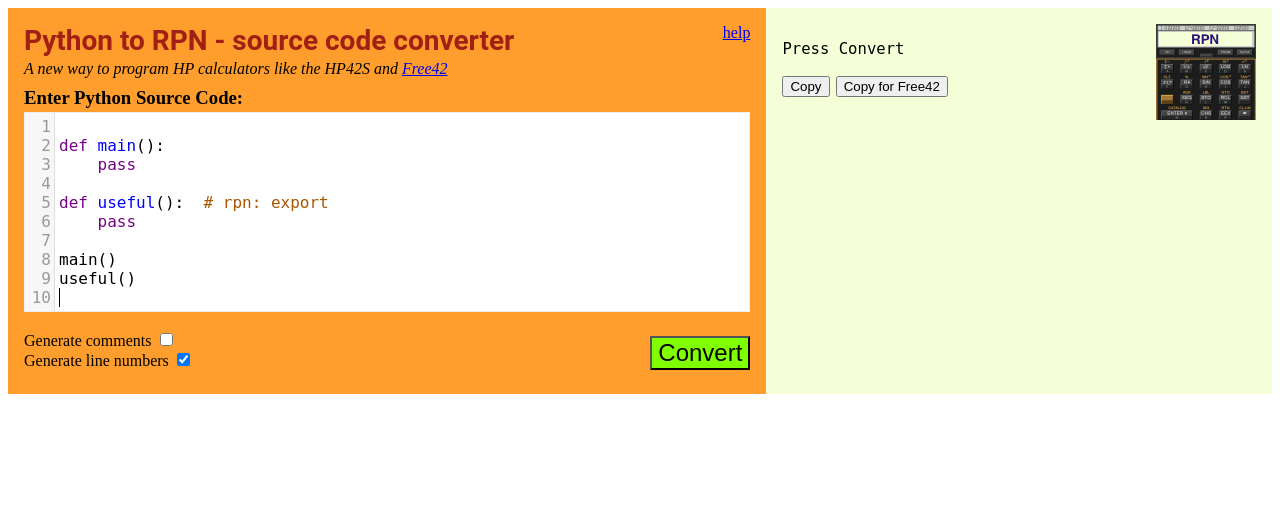
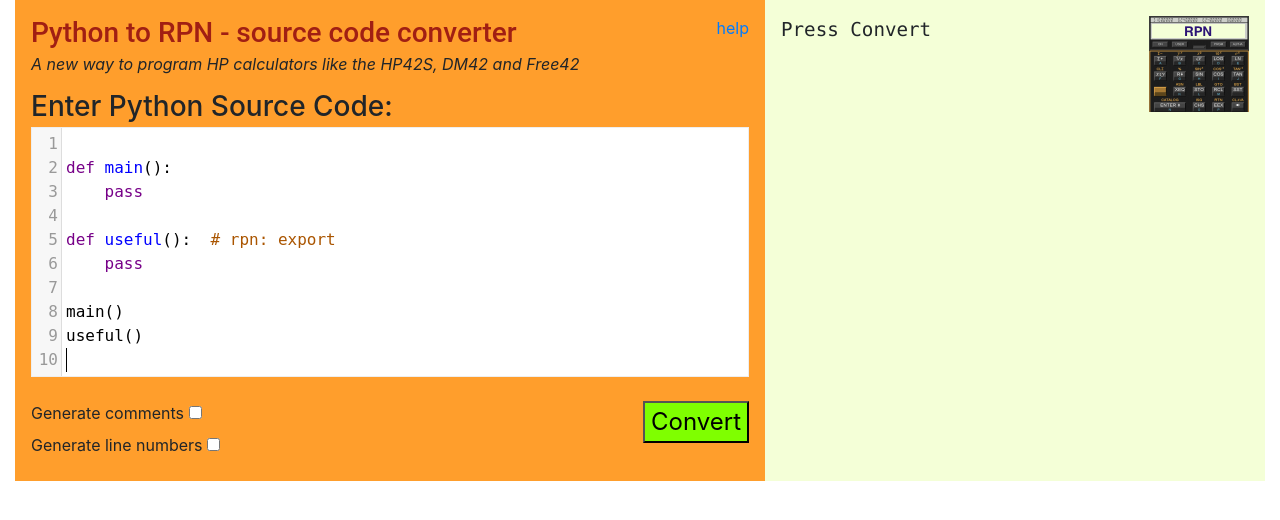
Before and after one commit to abulka/pyrpn, a Flask app: page / in a window 1280 px wide. Shown: the top 520 px of the page. Run offline with Flask 2, Linux system fonts and the light colour scheme; some libraries are stand-ins or nearby versions.

Commit message:
bootstrap - tooltips added

```diff
--- a/server_forms.py
+++ b/server_forms.py
@@ -17,4 +17,4 @@ sample_source = dedent("""
 class MyForm(FlaskForm):
     source = TextAreaField('source', default=sample_source, validators=[]) #, validators=[DataRequired()])
     comments = BooleanField('Generate comments', default=False)
-    line_numbers = BooleanField('Generate line numbers', default=True)
+    line_numbers = BooleanField('Generate line numbers', default=False)
--- a/static/index.css
+++ b/static/index.css
@@ -3,6 +3,13 @@
     /*grid-template-columns: auto auto;*/
     grid-template-columns: 60% auto;
     /*grid-gap: 10px;*/
+}
+
+.custom-container {
+    /*repair bootstrap trying to make bigger margins and media sizing changing max-width*/
+    margin-right: 0px;
+    margin-left: 0px;
+    max-width: inherit; /* was -webkit-fill-available but pycharm complained */
 }
 
 article {
@@ -20,11 +27,20 @@ article {
 .right-half {
     background: #f4ffd7;
     grid-column: 2;
-    font-family: "Monotype Corsiva", "Apple Chancery", "URW Chancery L", cursive;
     font-size: larger;
 }
 
-/* more mundane stuff*/
+article pre {
+    font-family: 'Operator Mono', 'Source Sans Pro', Menlo, Monaco, Consolas, Courier New, monospace;
+
+    /*repair bootstrap styling, putting a box around the pre etc. */
+     background-color: inherit;
+     border: inherit;
+     font-size: inherit;
+     /*font-size: 13px;*/
+}
+
+/* more mundane stuff */
 
 .header h1 {
     display: inline-block;
--- a/templates/index.html
+++ b/templates/index.html
@@ -6,22 +6,25 @@
         <script src="../static/js/lib/codemirror-5.33.0/codemirror.js"></script>
         <link rel="stylesheet" href="../static/js/lib/codemirror-5.33.0/codemirror.css">
         <script src="../static/js/lib/codemirror-5.33.0/python.js"></script>
+        <script src="../static/js/lib/clipboard.min.js"></script>
+        <script src="../static/js/lib/bootstrap.min.js"></script>
+        <link rel="stylesheet" href=../static/js/lib/bootstrap.min.css>
         <link rel="stylesheet" href="../static/index.css">
-        <script src="../static/js/lib/clipboard.min.js"></script>
+
     </head>
    <body>
-        <section class="container">
+        <section class="container custom-container">
           <div class="left-half">
               <article>
                   <div class="header">
                       <h1>Python to RPN - source code converter</h1>
                       <a style="float: right" href="help" target="_blank">help</a>
-                      <i>A new way to program HP calculators like the HP42S and <a href="http://thomasokken.com/free42/" target="_blank">Free42</a></i>
+                      <i>A new way to program HP calculators like the HP42S, DM42 and Free42</i>
                   </div>
                     <h3>Enter Python Source Code:</h3>
                     <form id="mainform" method="POST" action="/">
                         {{ form.source(class_='python', id='id_python_text') }}
-                        <input class="submit_button" title='Ctrl-ENTER' type="submit" value="Convert">
+                        <input class="submit_button" title='Ctrl-ENTER' data-toggle="tooltip" type="submit" value="Convert">
                         <br>
                         {{ form.comments.label }} {{ form.comments() }}
                         <br>
@@ -38,10 +41,11 @@
                 <img src="static/calc_icon1.png" style="float: right;">
                 <pre>{{ rpn }}</pre>
 
-                <!-- The buttons used to copy the text -->
-                <button class="btn" data-clipboard-text="{{ rpn }}" title="Copy RPN text as shown">Copy</button>
-                <button class="btn" data-clipboard-text="{{ rpn_free42 }}" title="Copy RPN text - ready to paste into Free42 calc (no comments, line numbers)">Copy for Free42</button>
-
+                <div id="result-view" style="display: none">
+                    <!-- The buttons used to copy the text -->
+                    <button class="btn btn-primary" data-clipboard-text="{{ rpn }}" title="Copy RPN text as shown">Copy</button>
+                    <button class="btn btn-primary" data-clipboard-text="{{ rpn_free42 }}" title="Copy RPN text - ready to paste into Free42 calc (no comments, line numbers)">Copy for Free42</button>
+                </div>
             </article>
           </div>
         </section>
@@ -49,6 +53,9 @@
    </body>
 
     <script>
+        var first_time = $('.right-half pre').text() == "Press Convert"
+        if (! first_time) $('#result-view').show()
+
         var options1 = {lineNumbers: true,
                         mode: "python",
                         lineWrapping: true}
@@ -68,13 +75,37 @@
 
          })
 
-        <!-- 3. Instantiate clipboard by passing a string selector -->
+        // Clipboard Copy
+        $('[data-toggle="tooltip"]').tooltip()
+        $('.btn').tooltip({
+          trigger: 'click',
+          placement: 'bottom'
+        });
+
+        function setTooltip(btn, message) {
+          btn.tooltip('hide')
+            .attr('data-original-title', message)
+            .tooltip('show');
+        }
+
+        function hideTooltip(btn) {
+          setTimeout(function() {
+            btn.tooltip('hide');
+          }, 1000);
+        }
+
+        // Clipboard Copy
         var clipboard = new Clipboard('.btn');
         clipboard.on('success', function(e) {
             // console.log(e);
+            var btn = $(e.trigger);
+            setTooltip(btn, 'Copied');
+            hideTooltip(btn);
         });
         clipboard.on('error', function(e) {
             // console.log(e);
+              setTooltip('Failed!');
+              hideTooltip();
         });
 
     </script>
```
